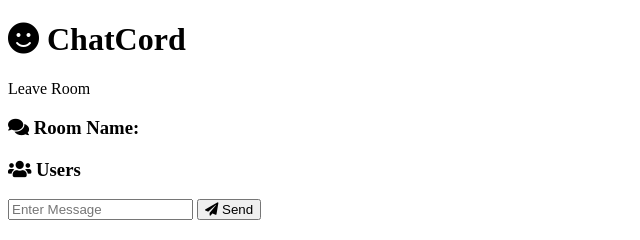
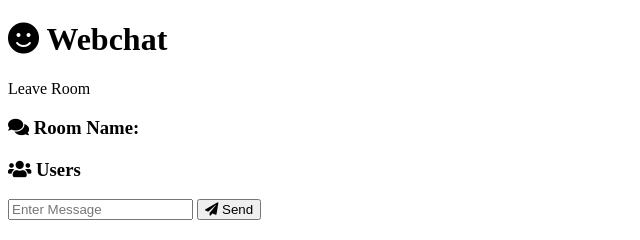
Before and after one commit to ch2isk4kos/webchat-socket-io-node, a website: page public/chat.html in a window 1280 px wide. Shown: the full height of the page, 0-640 px from the left. Drawn offline with nearby package versions, Linux system fonts and the light colour scheme.

Commit message:
revise meta data

```diff
--- a/public/chat.html
+++ b/public/chat.html
@@ -10,13 +10,13 @@
       crossorigin="anonymous"
     />
     <link rel="stylesheet" href="css/style.css" />
-    <title>ChatCord App</title>
+    <title>Webchat</title>
   </head>
   <body>
     <!-- CHAT ROOM INTERFACE -->
     <div class="chat-container">
       <header class="chat-header">
-        <h1><i class="fas fa-smile"></i> ChatCord</h1>
+        <h1><i class="fas fa-smile"></i> Webchat</h1>
         <a id="leave-btn" class="btn">Leave Room</a>
       </header>
       <main class="chat-main">
```
